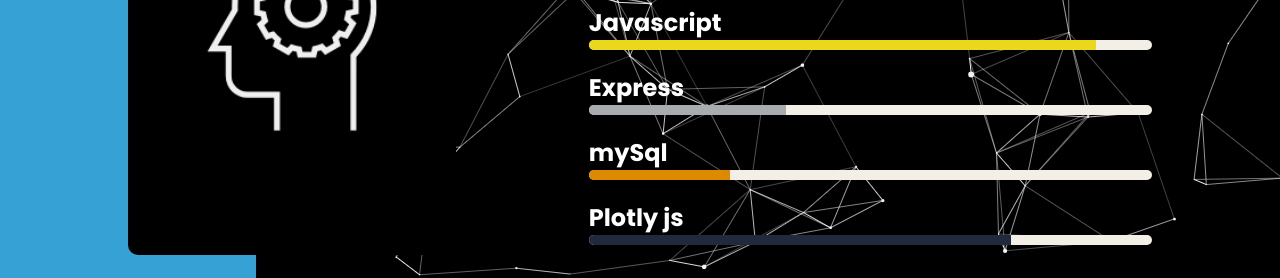
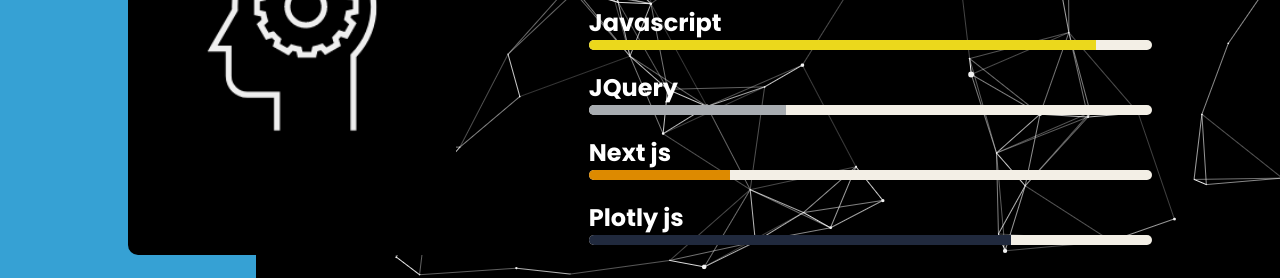
Before and after one commit to hariharan-03/dumbcoder, a Next.js app: page /Skills in a window 1280 px wide. Shown: the part 298-576 px from the top of the page. Built offline with nearby package versions, Linux system fonts and the light colour scheme; a web font is replaced by a local one.

Commit message:
skills updated

```diff
--- a/pages/Skills.js
+++ b/pages/Skills.js
@@ -65,11 +65,11 @@ export default function Skills() {
                             <div class="meter">
                                 <span style={{ width: '100%' }}><span class="progress4"></span></span>
                             </div>
-                            <h2>Express</h2>
+                            <h2>JQuery</h2>
                             <div class="meter">
                                 <span style={{ width: '100%' }}><span class="progress5"></span></span>
                             </div>
-                            <h2>mySql</h2>
+                            <h2>Next js</h2>
                             <div class="meter">
                                 <span style={{ width: '100%' }}><span class="progress6"></span></span>
                             </div>
```
